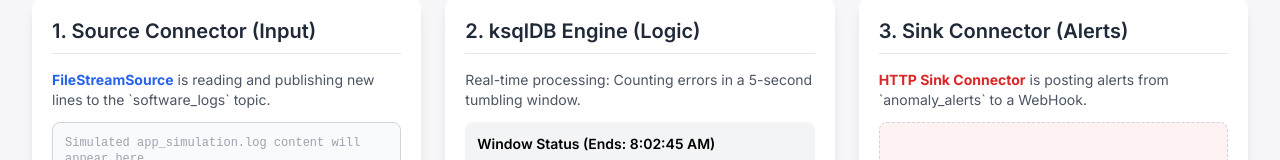
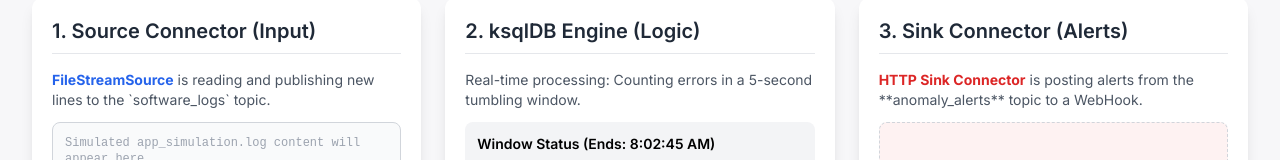
Before and after one commit to varsharma-12/log-anamoly-detecter, a plain HTML site: page index.html in a window 1280 px wide. Shown: the part 239-399 px from the top of the page. Drawn offline with nearby package versions, Linux system fonts and the light colour scheme.

Commit message:
Update index.html

```diff
--- a/index.html
+++ b/index.html
@@ -339,7 +339,7 @@
         <div class="lg:col-span-1 bg-white rounded-xl shadow-lg p-5 flex flex-col h-full">
             <h2 class="text-xl font-semibold text-gray-800 mb-4 border-b pb-2">3. Sink Connector (Alerts)</h2>
             <div class="text-sm text-gray-600 mb-3">
-                <span class="font-bold text-red-600">HTTP Sink Connector</span> is posting alerts from `anomaly_alerts` to a WebHook.
+                <span class="font-bold text-red-600">HTTP Sink Connector</span> is posting alerts from the **anomaly_alerts** topic to a WebHook.
             </div>
             <div id="alert-output" class="flex-grow min-h-[20rem] overflow-y-auto p-2 border border-dashed border-gray-300 rounded-lg bg-red-50">
                 <div class="text-center text-gray-400 text-sm py-10">Confirmed anomalies will appear here (Simulated WebHook Payload).</div>
```
